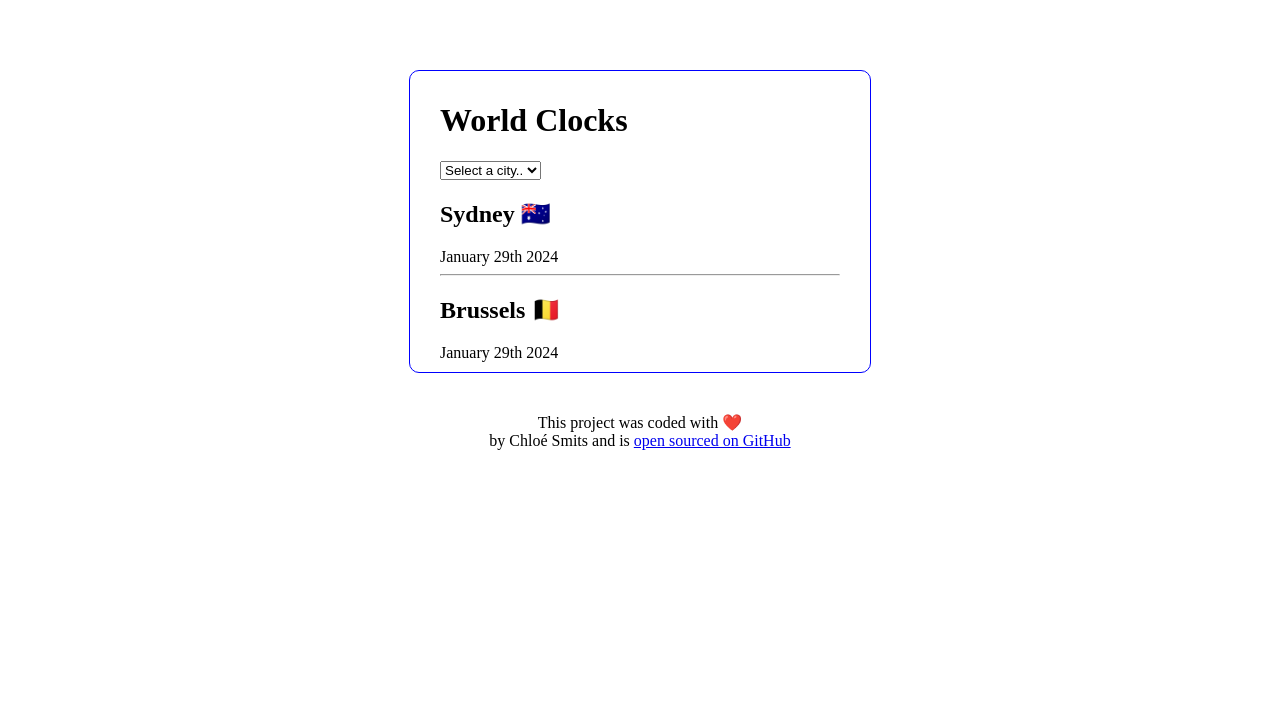
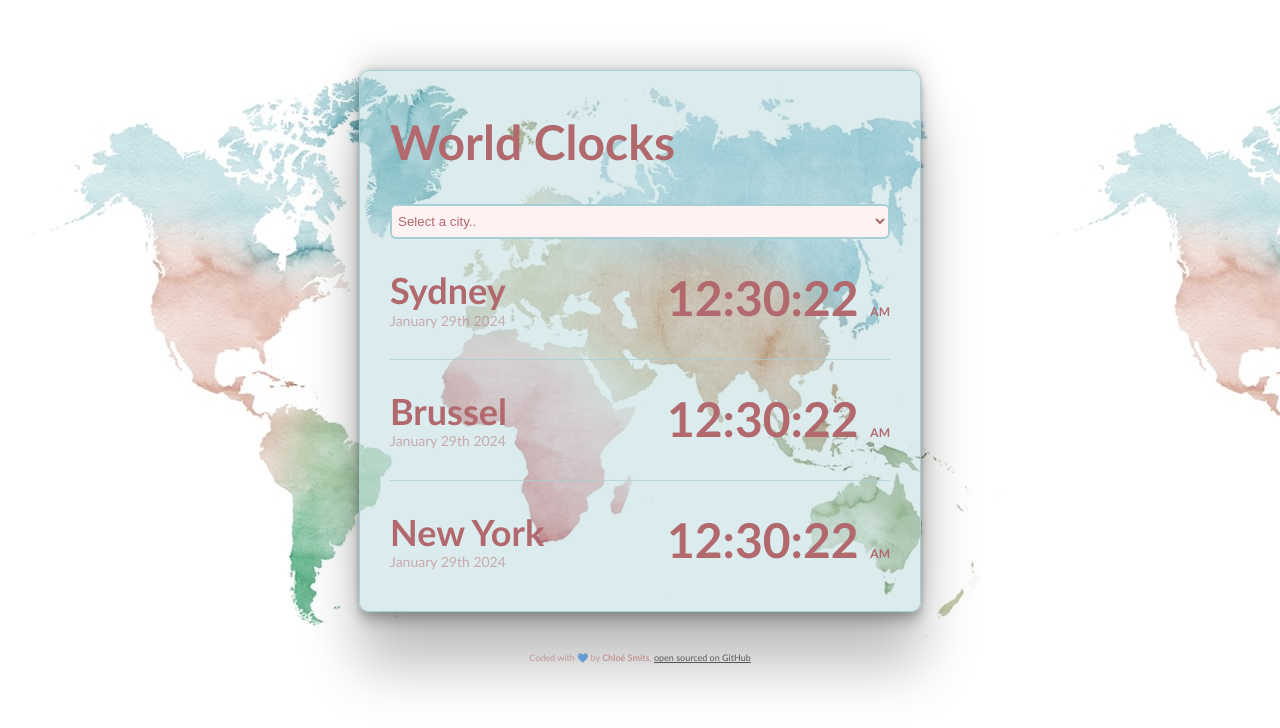
Before and after one commit to chloe-shecodes/world-clocks, a plain HTML site: page index.html in a window 1280 px wide. Drawn offline with Linux system fonts and the light colour scheme.

Commit message:
added css style

```diff
--- a/css/styles.css
+++ b/css/styles.css
@@ -1,14 +1,67 @@
+body {
+  font-family: "Gill Sans", "Gill Sans MT", Calibri, "Trebuchet MS", sans-serif;
+  color: #b1696d;
+  font-size: 24px;
+}
+select {
+  width: 100%;
+  padding: 7px 2px;
+  border-radius: 6px;
+  color: #b1696d;
+  border: 2px solid #a8cfd4;
+  background-color: #fef2f2;
+}
+h2 {
+  margin: 0;
+}
+small {
+  font-size: 12px;
+  vertical-align: center;
+}
 .container {
-  max-width: 400px;
+  background-color: RGB(168, 207, 212, 0.4);
+  max-width: 500px;
   margin: 40px auto;
   margin-top: 70px;
-  border: 1px solid blue;
+  border: 1px solid #a8cfd4;
   border-radius: 10px;
   padding: 10px 30px 10px 30px;
+  box-shadow: rgba(0, 0, 0, 0.25) 0px 54px 55px,
+    rgba(0, 0, 0, 0.12) 0px -12px 30px, rgba(0, 0, 0, 0.12) 0px 4px 6px,
+    rgba(0, 0, 0, 0.17) 0px 12px 13px, rgba(0, 0, 0, 0.09) 0px -3px 5px;
+}
+
+.city {
+  font-size: 24px;
+  display: flex;
+  justify-content: space-between;
+  padding: 30px 0;
+  line-height: 1.2;
+  border-bottom: 1.5px solid RGB(168, 207, 212, 0.7);
+}
+.city:last-child {
+  border: none;
+}
+
+.date {
+  font-size: 14px;
+  opacity: 0.5;
+}
+.time {
+  font-size: 48px;
+  font-weight: bold;
+  font-family: "Gill Sans", "Gill Sans MT", Calibri, "Trebuchet MS", sans-serif;
 }
 
 footer {
   text-align: center;
-  grid-template-columns: 2fr 2fr 0fr 0fr;
-  grid-gap: 1px;
+  font-size: xx-small;
+  opacity: 0.6;
 }
+
+a {
+  color: black;
+}
+a:visited {
+  color: black;
+}
--- a/index.html
+++ b/index.html
@@ -6,7 +6,7 @@
     <link rel="stylesheet" href="css/styles.css" />
     <title>World Clocks - Plus Add On Project</title>
   </head>
-  <body>
+  <body background="media/world map.jpeg">
     <div class="container">
       <h1>World Clocks</h1>
       <select name="" id="">
@@ -15,19 +15,32 @@
         <option value="">Melbourne</option>
         <option value="">Amsterdam</option>
       </select>
+
       <div class="city">
-        <h2>Sydney 🇦🇺</h2>
+        <div>
+          <h2>Sydney</h2>
+          <div class="date">January 29th 2024</div>
+        </div>
+        <div class="time">12:30:22 <small>AM</small></div>
       </div>
-      <div class="date">January 29th 2024</div>
+      <div class="city">
+        <div>
+          <h2>Brussel</h2>
+          <div class="date">January 29th 2024</div>
+        </div>
+        <div class="time">12:30:22 <small>AM</small></div>
+      </div>
+      <div class="city">
+        <div>
+          <h2>New York</h2>
+          <div class="date">January 29th 2024</div>
+        </div>
+        <div class="time">12:30:22 <small>AM</small></div>
+      </div>
+    </div>
 
-      <hr />
-      <div class="city">
-        <h2>Brussels 🇧🇪</h2>
-      </div>
-      <div class="date">January 29th 2024</div>
-    </div>
     <footer>
-      This project was coded with ❤️ <br />by Chloé Smits and is
+      Coded with 💙 by <strong>Chloé Smits</strong>,
       <a href="https://github.com/chloe-shecodes/world-clocks" target="_blank">
         open sourced on GitHub</a
       >
```
Also changed, not shown: media/world map.jpeg (added), 1 other file.
